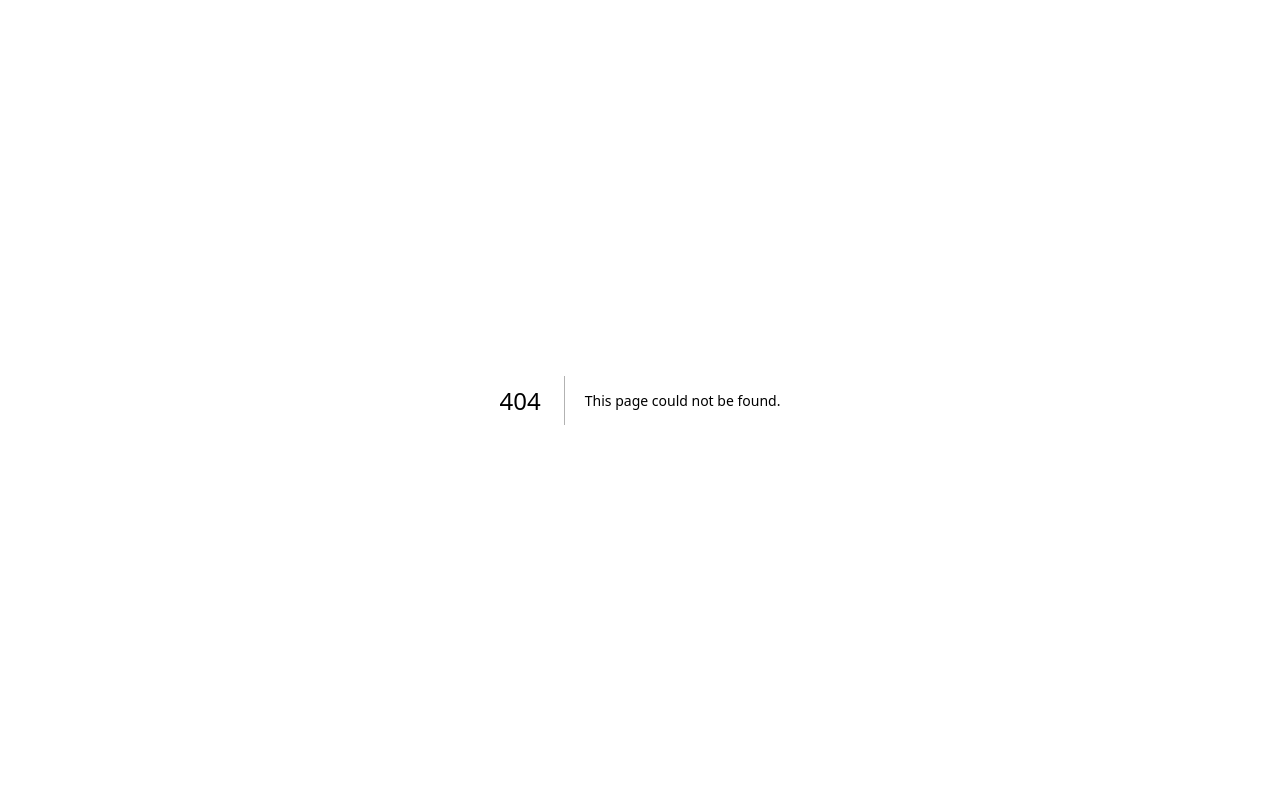
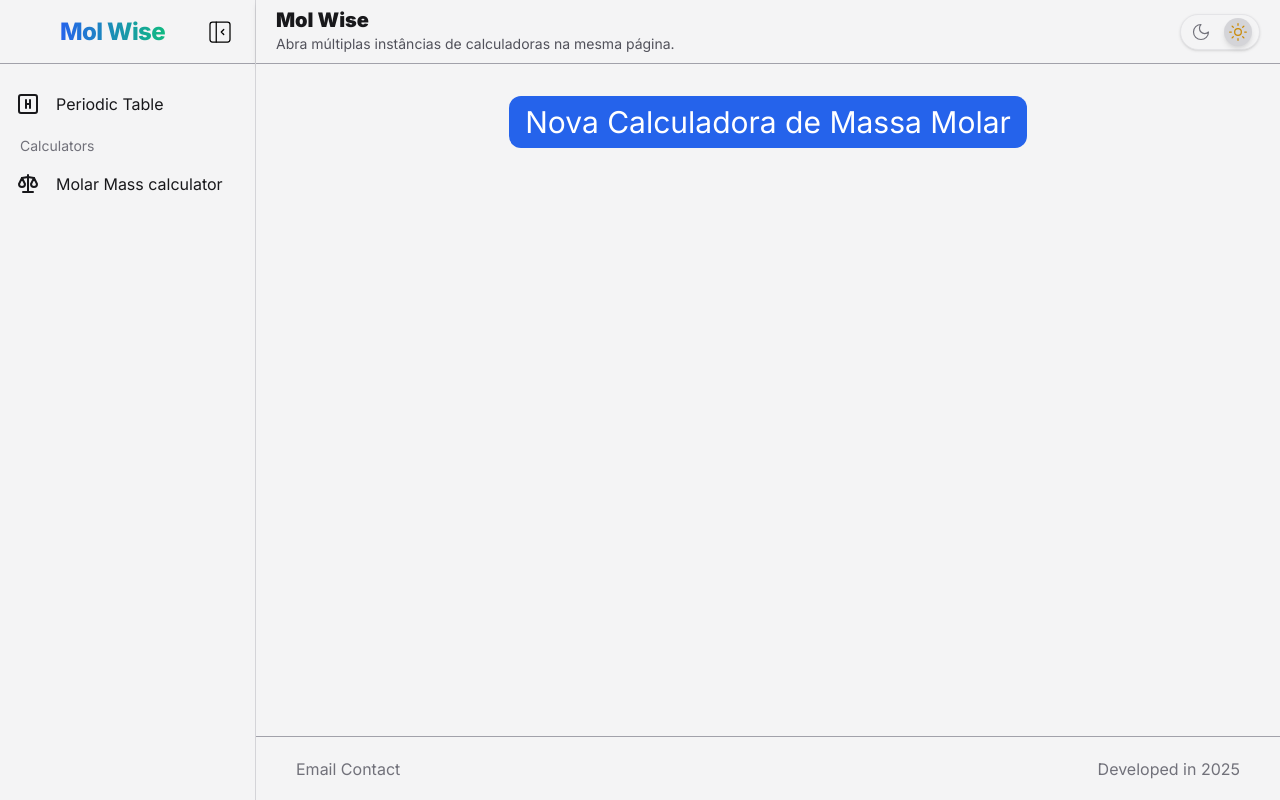
Before and after one commit to brunomacedo1203/Mol-Wise, a Next.js app: page /calculators in a window 1280 px wide. Before the commit this address had no page. Built offline with nearby package versions, Linux system fonts and the light colour scheme.

Commit message:
feat(calculators): enable multiple calculator instances and fix duplicate rendering

```diff
--- /dev/null
+++ b/src/app/calculators/page.tsx
@@ -0,0 +1,59 @@
+"use client";
+import { useState, useRef } from "react";
+import { SubtitleProvider } from "@/shared/contexts/SubtitleContext";
+import Page from "@/shared/components/Page";
+
+// Types
+type CalculatorType = "molar-mass";
+interface CalculatorInstance {
+  id: number;
+  type: CalculatorType;
+}
+
+function CalculatorRenderer({ type }: { type: CalculatorType }) {
+  switch (type) {
+    case "molar-mass":
+      // Não precisa importar CalculatorContainer aqui!
+      const MolarMassCalculator =
+        require("@/features/calculators/components/MolarMassCalculator").default;
+      return <MolarMassCalculator />;
+    default:
+      return null;
+  }
+}
+
+export default function CalculatorsPage() {
+  const [instances, setInstances] = useState<CalculatorInstance[]>([]);
+  const nextId = useRef(1);
+
+  const addCalculator = (type: CalculatorType) => {
+    setInstances((prev) => [...prev, { id: nextId.current++, type }]);
+  };
+
+  const removeCalculator = (id: number) => {
+    setInstances((prev) => prev.filter((calc) => calc.id !== id));
+  };
+
+  return (
+    <SubtitleProvider subtitle="Abra múltiplas instâncias de calculadoras na mesma página.">
+      <Page title="Calculadoras">
+        <div className="w-full min-h-screen flex flex-col items-center py-8">
+          <button
+            className="mb-6 px-4 py-2 rounded-xl bg-blue-600 text-white"
+            onClick={() => addCalculator("molar-mass")}
+          >
+            Nova Calculadora de Massa Molar
+          </button>
+          <div className="flex flex-wrap justify-center gap-8 w-full max-w-5xl">
+            {instances.map((instance) => (
+              // RENDERIZE SOMENTE O CalculatorRenderer AQUI!
+              <div key={instance.id}>
+                <CalculatorRenderer type={instance.type} />
+              </div>
+            ))}
+          </div>
+        </div>
+      </Page>
+    </SubtitleProvider>
+  );
+}
--- a/src/shared/components/Menu.tsx
+++ b/src/shared/components/Menu.tsx
@@ -22,7 +22,7 @@ export default function Menu({ collapsed, onSectionSelect }: MenuProps) {
         <MenuItem
           icone={<IconHospital />}
           label={collapsed ? "" : "Periodic Table"}
-          url="/PeriodicTable"
+          url="/periodicTable"
         />
       </div>
 
@@ -36,7 +36,7 @@ export default function Menu({ collapsed, onSectionSelect }: MenuProps) {
         <MenuItem
           icone={<IconScale />}
           label={collapsed ? "" : "Molar Mass calculator"}
-          url="/MolarMassCalculator"
+          url="/molarMassCalculator"
         />
       </div>
       {/* <div onClick={() => onSectionSelect && onSectionSelect("calculator")}>
--- a/src/shared/components/OperatorsBtn.tsx
+++ b/src/shared/components/OperatorsBtn.tsx
@@ -32,9 +32,9 @@ export default function OperatorsBtn({
         onClick={onCalculate}
         noDefaultHover
         className="
-    bg-teal-500 hover:bg-teal-700
+    !bg-teal-400 hover:!bg-teal-600
     dark:bg-teal-500 dark:hover:bg-teal-700
-    text-white font-semibold w-12 h-10 px-[70px]
+    text-black font-semibold w-12 h-10 px-[70px]
   "
       >
         CALCULATE
```
Also changed, not shown: 2 other files (tests, documents, lock files or other folders).
